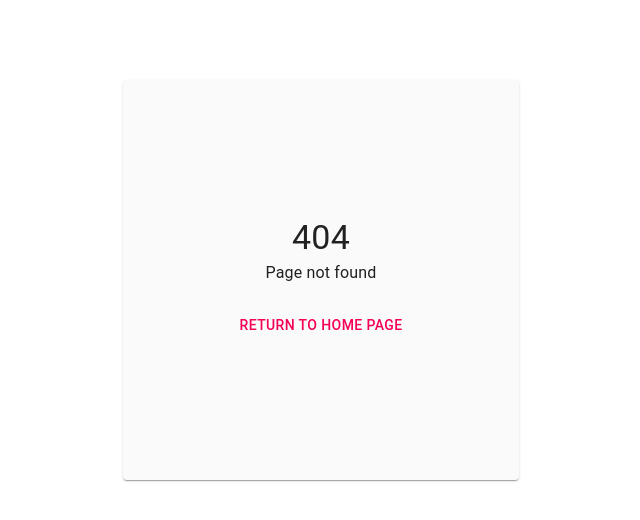
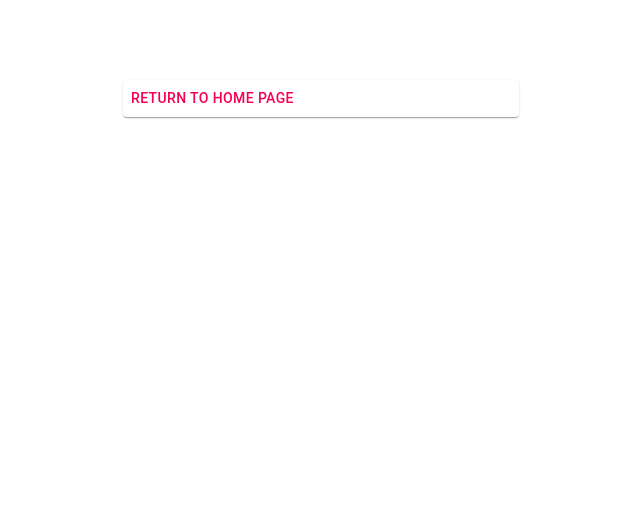
Before and after one commit to lacazeto/ordersTracking_Kata, a React (Create React App) app in the folder frontend/: page /orders in a window 1280 px wide. Before the commit this address had no page. Shown: the top 520 px of the page, without its empty margins (319-959 px from the left). Built offline with nearby package versions, Linux system fonts and the light colour scheme.

Commit message:
new page

```diff
--- a/frontend/src/App.tsx
+++ b/frontend/src/App.tsx
@@ -2,6 +2,7 @@ import { BrowserRouter as Router, Switch, Route } from "react-router-dom";
 import { Container } from "@material-ui/core";
 import NotFound from "./pages/NotFound";
 import Home from "./pages/Home";
+import Orders from "./pages/Orders";
 import { makeStyles } from "@material-ui/core/styles";
 
 const useStyles = makeStyles((theme) => ({
@@ -23,6 +24,9 @@ function App() {
               <Route exact path="/">
                 <Home />
               </Route>
+              <Route exact path="/orders">
+                <Orders />
+              </Route>
               <Route path="*">
                 <NotFound />
               </Route>
--- /dev/null
+++ b/frontend/src/pages/Orders.tsx
@@ -0,0 +1,15 @@
+import Button from "@material-ui/core/Button";
+import Paper from "@material-ui/core/Paper";
+import React from "react";
+
+const Orders = (): React.ReactElement => {
+  return (
+    <Paper>
+      <Button color="secondary" aria-label="home" href="/">
+        Return to Home Page
+      </Button>
+    </Paper>
+  );
+};
+
+export default Orders;
```
